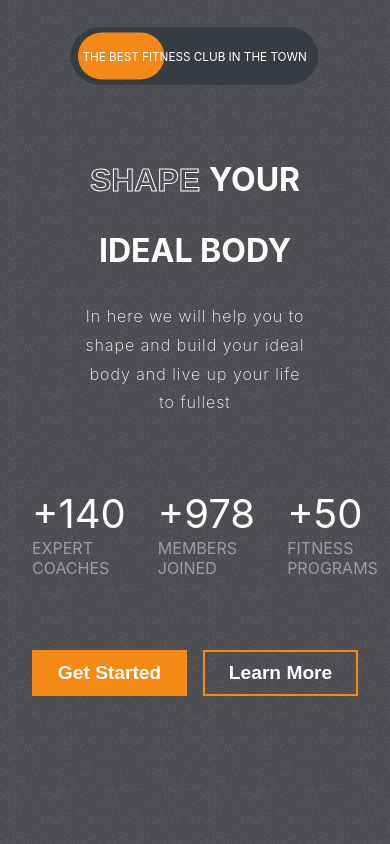
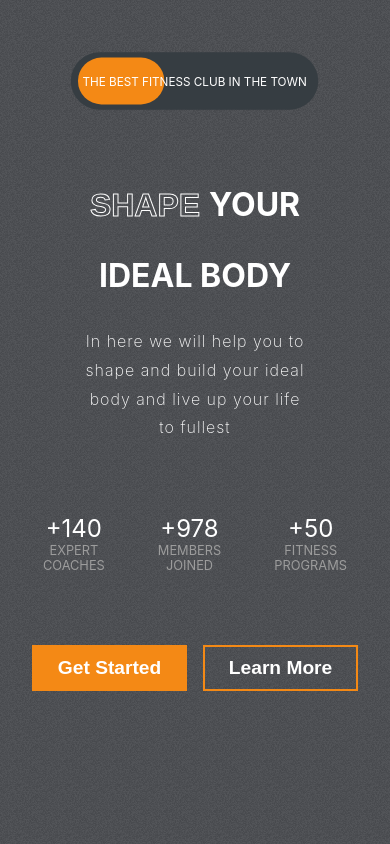
Before and after one commit to eziz-tajiev/fitGym, a React (Vite) app: page / in a window 390 px wide. Shown: the top 844 px of the page. Built offline with nearby package versions, Linux system fonts and the light colour scheme.

Commit message:
finished responive of hero section

```diff
--- a/src/components/Hero/Hero.css
+++ b/src/components/Hero/Hero.css
@@ -130,7 +130,7 @@
     flex-direction: column;
   }
   .the-best {
-    margin-top: 0;
+    margin-top: 25px;
     font-size: small;
     align-self: center;
     scale: 0.9;
@@ -148,8 +148,21 @@
     letter-spacing: 1px;
     text-align: center;
   }
-
+  .hero-buttons {
+    justify-content: center;
+  }
   .right-section {
     display: none;
   }
+
+  .figures {
+    text-align: center;
+  }
+
+  .figures > div > span:nth-of-type(1) {
+    font-size: 1.5rem;
+  }
+  .figures > div > span:nth-of-type(2) {
+    font-size: 0.8rem;
+  }
 }
```
